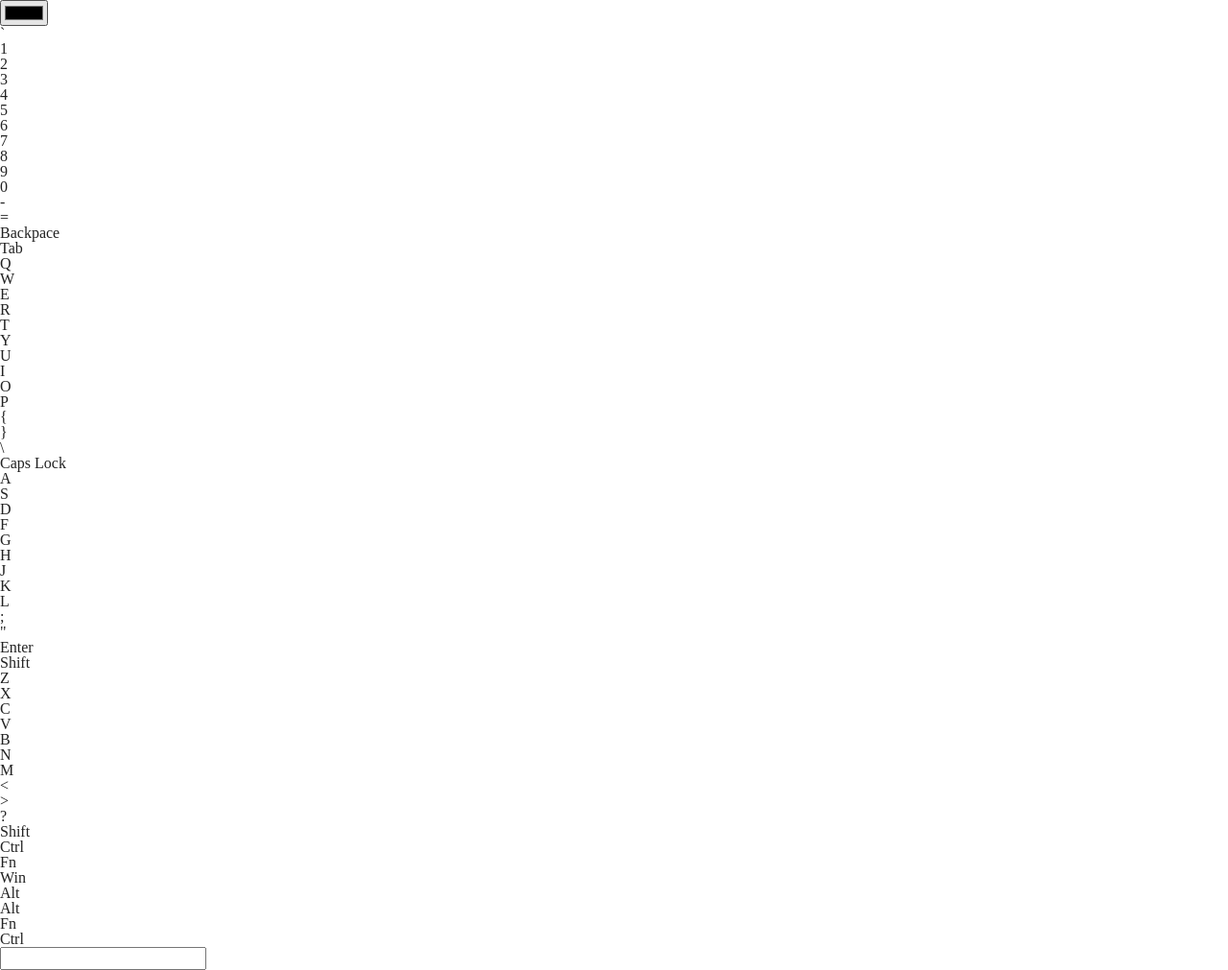
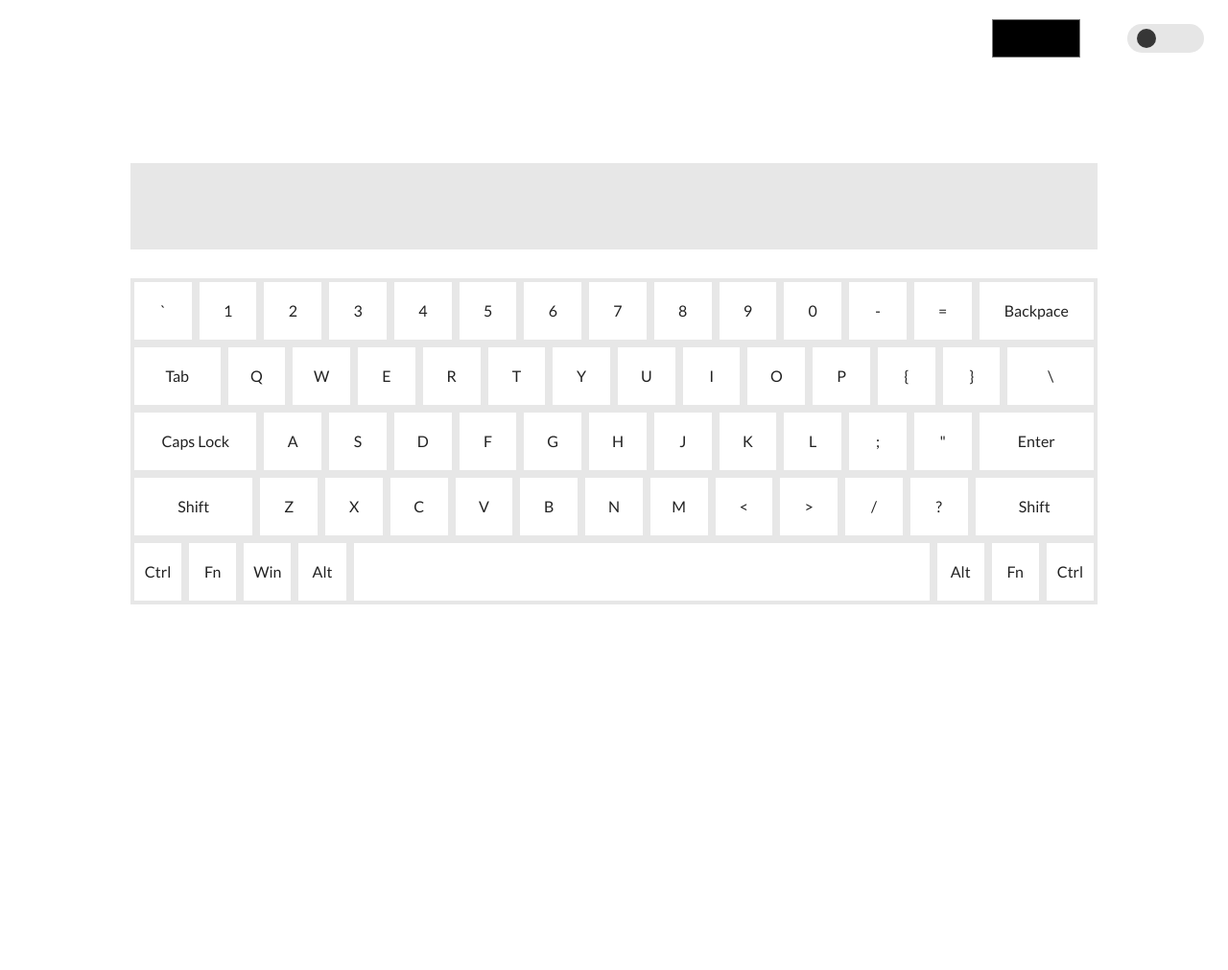
Before and after one commit to Wadimx199789/virtualKeyboard, a plain HTML site: page index.html in a window 1280 px wide. Shown: the whole page at 96% size. After the commit the page ends 800 px from the top, so only its background shows below. Drawn offline with Linux system fonts and the light colour scheme.

Commit message:
feat: add styles for keyboard

```diff
--- a/css/style.css
+++ b/css/style.css
@@ -1,2 +1,265 @@
 @import url("https://fonts.googleapis.com/css2?family=Lato:wght@100;300;400;700;900&display=swap");
+*,
+*::before,
+*:after {
+  -webkit-box-sizing: border-box;
+          box-sizing: border-box;
+}
+
+body {
+  font-family: 'Lato', sans-serif;
+  -webkit-transition: .2s;
+  transition: .2s;
+}
+
+body.active {
+  background: #363636;
+}
+
+.wrapper {
+  display: -webkit-box;
+  display: -ms-flexbox;
+  display: flex;
+  -webkit-box-pack: center;
+      -ms-flex-pack: center;
+          justify-content: center;
+  -webkit-box-align: center;
+      -ms-flex-align: center;
+          align-items: center;
+  -webkit-box-orient: vertical;
+  -webkit-box-direction: normal;
+      -ms-flex-direction: column;
+          flex-direction: column;
+  height: 100vh;
+  margin: 0 10px;
+}
+
+.keyboard {
+  max-width: 1008px;
+  width: 100%;
+  background-color: #e7e7e7;
+  overflow: hidden;
+  position: relative;
+  -webkit-box-ordinal-group: 3;
+      -ms-flex-order: 2;
+          order: 2;
+}
+
+.keyboard__lights {
+  width: 100%;
+  height: 100%;
+  position: absolute;
+}
+
+.keyboard.active {
+  background-color: #585858;
+}
+
+.keyboard__row {
+  display: -webkit-box;
+  display: -ms-flexbox;
+  display: flex;
+}
+
+.keyboard__key {
+  width: 60px;
+  height: 60px;
+  display: -webkit-box;
+  display: -ms-flexbox;
+  display: flex;
+  -webkit-box-pack: center;
+      -ms-flex-pack: center;
+          justify-content: center;
+  -webkit-box-align: center;
+      -ms-flex-align: center;
+          align-items: center;
+  background-color: #FFFFFF;
+  margin: 4px;
+  -webkit-transition: .2s;
+  transition: .2s;
+  z-index: 5;
+}
+
+.keyboard__key.key-night {
+  background-color: #2b2b2b;
+  color: #ffffff;
+}
+
+.keyboard__key.key-night.active {
+  background-color: #ffffff;
+  color: #333333;
+}
+
+.keyboard__key.key-night.remove {
+  -webkit-animation: key-night-animation 0.5s forwards;
+          animation: key-night-animation 0.5s forwards;
+}
+
+@-webkit-keyframes key-night-animation {
+  0% {
+    background-color: #ffffff;
+    color: #000000;
+  }
+  100% {
+    background-color: #333333;
+    color: #ffffff;
+  }
+}
+
+@keyframes key-night-animation {
+  0% {
+    background-color: #ffffff;
+    color: #000000;
+  }
+  100% {
+    background-color: #333333;
+    color: #ffffff;
+  }
+}
+
+.keyboard__key.active {
+  background: #333333;
+  color: #FFFFFF;
+}
+
+.keyboard__key.remove-active {
+  -webkit-animation: key-animation 0.5s forwards;
+          animation: key-animation 0.5s forwards;
+}
+
+@-webkit-keyframes key-animation {
+  0% {
+    background: #333333;
+    color: #FFFFFF;
+  }
+  100% {
+    background: #FFFFFF;
+    color: #000000;
+  }
+}
+
+@keyframes key-animation {
+  0% {
+    background: #333333;
+    color: #FFFFFF;
+  }
+  100% {
+    background: #FFFFFF;
+    color: #000000;
+  }
+}
+
+.backpace-key {
+  width: 120px;
+}
+
+.tab-key {
+  width: 90px;
+}
+
+.slash-key {
+  width: 90px;
+}
+
+.caps-key {
+  width: 128px;
+}
+
+.enter-key {
+  width: 120px;
+}
+
+.shift-key {
+  width: 124px;
+}
+
+.space-key {
+  max-width: 600px;
+  width: 100%;
+}
+
+.text {
+  max-width: 1008px;
+  width: 100%;
+  height: 90px;
+  margin-bottom: 30px;
+  border: none;
+  outline: none;
+  font-size: 30px;
+  background-color: #e7e7e7;
+  padding-left: 10px;
+  -webkit-transition: .2s;
+  transition: .2s;
+}
+
+.text.active {
+  background-color: #2b2b2b;
+}
+
+.night-mode {
+  width: 80px;
+  height: 30px;
+  background-color: #e6e6e6;
+  position: absolute;
+  right: 25px;
+  top: 25px;
+  border-radius: 50px;
+  display: -webkit-box;
+  display: -ms-flexbox;
+  display: flex;
+  -webkit-box-align: center;
+      -ms-flex-align: center;
+          align-items: center;
+  -webkit-transition: .2s;
+  transition: .2s;
+  cursor: pointer;
+}
+
+.night-mode.active {
+  background: #222222;
+}
+
+.toggle-circle {
+  width: 20px;
+  height: 20px;
+  background-color: #363636;
+  border-radius: 50px;
+  margin: 0 50px;
+  position: absolute;
+  right: 0;
+}
+
+.toggle-circle.active {
+  background: #ffffff;
+  right: 60%;
+}
+
+.change-color {
+  width: 100px;
+  height: 50px;
+  position: absolute;
+  right: 150px;
+  top: 15px;
+  display: -webkit-box;
+  display: -ms-flexbox;
+  display: flex;
+  -webkit-box-pack: center;
+      -ms-flex-pack: center;
+          justify-content: center;
+  -webkit-box-align: center;
+      -ms-flex-align: center;
+          align-items: center;
+}
+
+.change-color.night {
+  border-color: #222222;
+}
+
+.colors__input {
+  width: 100px;
+  height: 50px;
+  border: none;
+  outline: none;
+  background-color: transparent;
+}
 /*# sourceMappingURL=style.css.map */
--- a/index.html
+++ b/index.html
@@ -14,15 +14,15 @@
     <div class="wrapper">
         <div class="night-mode">
             <div class="toggle-circle"></div>
-            <div class="change-color">
-                <div class="colors">
-                    <input  class="colors__input" type="color">
-                </div>
+        </div>
+        <div class="change-color">
+            <div class="colors">
+                <input  class="colors__input" type="color">
             </div>
         </div>
         <div class="keyboard">
-            <div class="keyboar__lights"></div>
-            <div class="keyboar__keys">
+            <div class="keyboard__lights"></div>
+            <div class="keyboard__keys">
                 <div class="keyboard__row">
                     <div class="keyboard__key">`</div>
                     <div class="keyboard__key">1</div>
@@ -37,10 +37,10 @@
                     <div class="keyboard__key">0</div>
                     <div class="keyboard__key">-</div>
                     <div class="keyboard__key">=</div>
-                    <div class="keyboard__key">Backpace</div>
+                    <div class="keyboard__key backpace-key">Backpace</div>
                 </div>
                 <div class="keyboard__row">
-                    <div class="keyboard__key">Tab</div>
+                    <div class="keyboard__key tab-key">Tab</div>
                     <div class="keyboard__key">Q</div>
                     <div class="keyboard__key">W</div>
                     <div class="keyboard__key">E</div>
@@ -56,19 +56,19 @@
                     <div class="keyboard__key slash-key">\</div>
                 </div>
                 <div class="keyboard__row">
-                    <div class="keyboar__key caps-key">Caps Lock</div>
-                    <div class="keyboar__key">A</div>
-                    <div class="keyboar__key">S</div>
-                    <div class="keyboar__key">D</div>
-                    <div class="keyboar__key">F</div>
-                    <div class="keyboar__key">G</div>
-                    <div class="keyboar__key">H</div>
-                    <div class="keyboar__key">J</div>
-                    <div class="keyboar__key">K</div>
-                    <div class="keyboar__key">L</div>
-                    <div class="keyboar__key">;</div>
-                    <div class="keyboar__key">"</div>
-                    <div class="keyboar__key enter-key">Enter</div>
+                    <div class="keyboard__key caps-key">Caps Lock</div>
+                    <div class="keyboard__key">A</div>
+                    <div class="keyboard__key">S</div>
+                    <div class="keyboard__key">D</div>
+                    <div class="keyboard__key">F</div>
+                    <div class="keyboard__key">G</div>
+                    <div class="keyboard__key">H</div>
+                    <div class="keyboard__key">J</div>
+                    <div class="keyboard__key">K</div>
+                    <div class="keyboard__key">L</div>
+                    <div class="keyboard__key">;</div>
+                    <div class="keyboard__key">"</div>
+                    <div class="keyboard__key enter-key">Enter</div>
                 </div>
                 <div class="keyboard__row">
                     <div class="keyboard__key shift-key shift-key--left">Shift</div>
@@ -82,6 +82,7 @@
                     <div class="keyboard__key">
                         < </div>
                             <div class="keyboard__key">></div>
+                            <div class="keyboard__key">/</div>
                             <div class="keyboard__key">?</div>
                             <div class="keyboard__key shift-key shift-key--right">Shift</div>
                     </div>
@@ -90,15 +91,16 @@
                         <div class="keyboard__key fn-key fn-key--left">Fn</div>
                         <div class="keyboard__key win-key">Win</div>
                         <div class="keyboard__key alt-key alt-key--right">Alt</div>
-                        <div class="keyboard__key"></div>
+                        <div class="keyboard__key space-key"></div>
                         <div class="keyboard__key alt-key alt-key--right">Alt</div>
                         <div class="keyboard__key fn-key fn-key--right">Fn</div>
                         <div class="keyboard__key ctrl-key ctrl-key--left">Ctrl</div>
                     </div>
                 </div>
             </div>
+            <input class="text" type="text" >
         </div>
-        <input class="text" type="text" >
+
     </div>
 </body>
 
```
